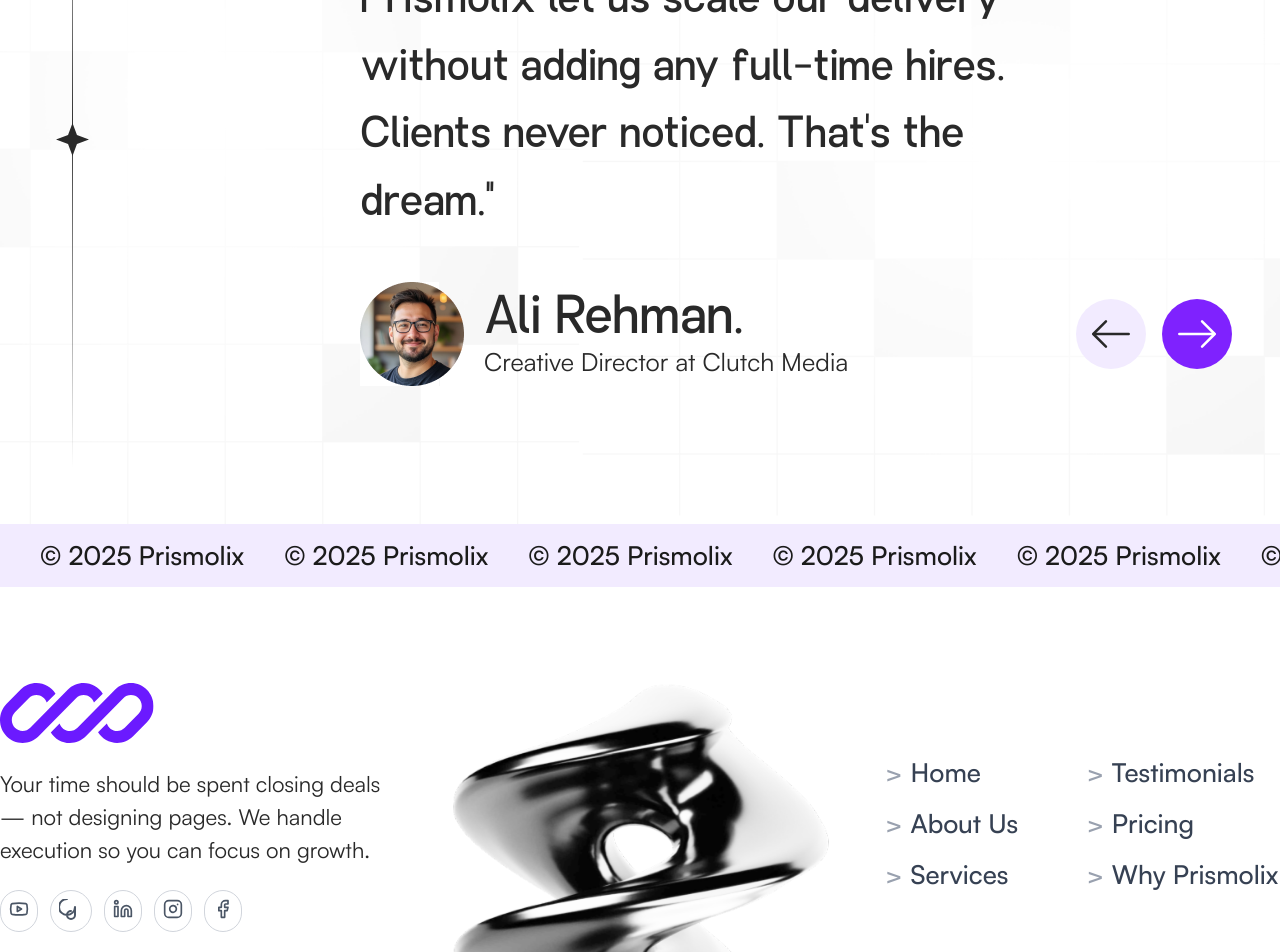
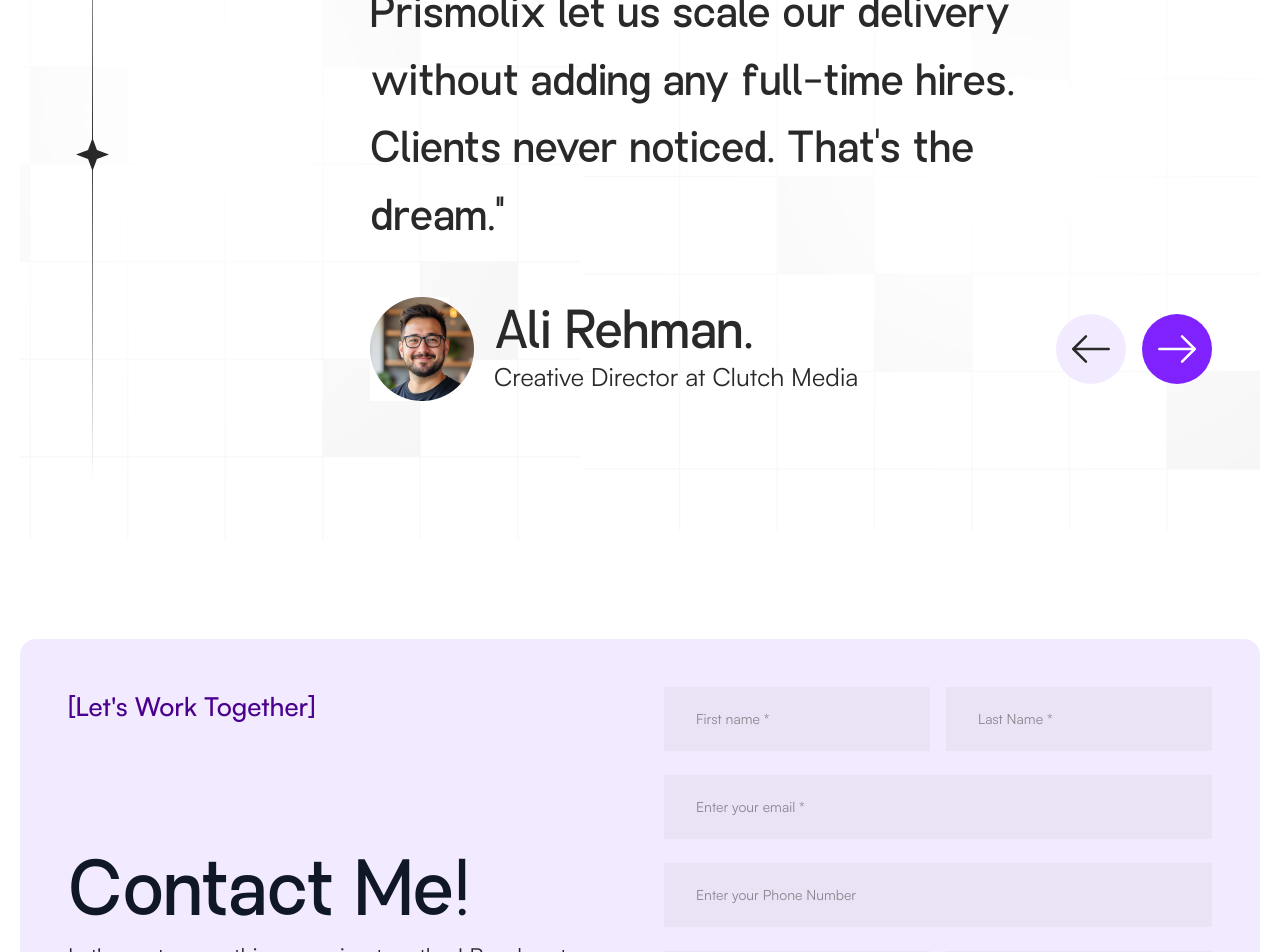
Before and after one commit to MuhammadShameel/Prismolix, a Next.js app: page / in a window 1280 px wide. Shown: the part 3812-4764 px from the top of the page. Built offline with nearby package versions, Linux system fonts and the light colour scheme.

Commit message:
Add ContactSection component with contact form and information; update Home page to include ContactSection

```diff
--- /dev/null
+++ b/app/components/ContactSection.jsx
@@ -0,0 +1,111 @@
+// components/ContactSection.jsx
+
+import React from "react";
+import { Phone, MapPin, Mail } from "lucide-react";
+
+const ContactSection = () => {
+  // Common style for all form inputs
+  const inputStyle =
+    "w-full bg-[#EAE3F5] px-[30px] py-5 text-sm border-2 border-transparent focus:border-violet-500 focus:outline-none transition-colors";
+
+  return (
+    <section className="lg:px-5 md:px-4 px-3 my-lg">
+      <div className="container mx-auto">
+        <div className="rounded-2xl bg-light-purple p-10 sm:p-12">
+          {/* Grid Container */}
+          <div className="grid grid-cols-1 lg:grid-cols-2 lg:gap-12">
+            {/* Left Column: Contact Info */}
+            <div className="flex flex-col justify-start">
+              <div className="lg:mb-[123px] ">
+                <span className="font-medium text-[26px] color-primary-dark">
+                  [Let's Work Together]
+                </span>
+              </div>
+              <div>
+                {" "}
+                <h2 className="text-4xl sm:text-5xl font-bold text-gray-900">
+                  Contact Me!
+                </h2>
+                <p className=" max-w-lg mt-2.5">
+                  Let's create something amazing together! Reach out, I'd love
+                  to hear about your project and ideas.
+                </p>
+                <div className="mt-12 space-y-4">
+                  <a
+                    href="tel:+12312341234"
+                    className="flex items-center gap-3 text-gray-800 hover:text-violet-600"
+                  >
+                    <Phone size={20} className="text-violet-500" />
+                    <span>+123 1234 1234</span>
+                  </a>
+                  <div className="flex items-center gap-3 text-gray-800">
+                    <MapPin size={20} className="text-violet-500" />
+                    <span>Bahria Town, Phase 8, Rawalpindi</span>
+                  </div>
+                  <a
+                    href="mailto:username@example.com"
+                    className="flex items-center gap-3 text-gray-800 hover:text-violet-600"
+                  >
+                    <Mail size={20} className="text-violet-500" />
+                    <span>username@example.com</span>
+                  </a>
+                </div>
+              </div>
+            </div>
+
+            {/* Right Column: Contact Form */}
+            <form className="flex flex-col gap-6">
+              <div className="grid grid-cols-1 sm:grid-cols-2 gap-4">
+                <input
+                  type="text"
+                  placeholder="First name *"
+                  className={inputStyle}
+                />
+                <input
+                  type="text"
+                  placeholder="Last Name *"
+                  className={inputStyle}
+                />
+              </div>
+              <input
+                type="email"
+                placeholder="Enter your email *"
+                className={inputStyle}
+              />
+              <input
+                type="tel"
+                placeholder="Enter your Phone Number"
+                className={inputStyle}
+              />
+              <div className="grid grid-cols-1 sm:grid-cols-2 gap-4">
+                <select className={inputStyle}>
+                  <option>Service You're looking for</option>
+                  <option>UI/UX Design</option>
+                  <option>Web Development</option>
+                  <option>App Development</option>
+                </select>
+                <input
+                  type="text"
+                  placeholder="Your Budget"
+                  className={inputStyle}
+                />
+              </div>
+              <textarea
+                placeholder="Your message here *"
+                rows={5}
+                className={`${inputStyle} resize-none`}
+              ></textarea>
+              <div className="flex justify-end">
+                <button type="submit" className="btn btn-primary">
+                  Submit now
+                </button>
+              </div>
+            </form>
+          </div>
+        </div>
+      </div>
+    </section>
+  );
+};
+
+export default ContactSection;
--- a/app/components/HeroSection.jsx
+++ b/app/components/HeroSection.jsx
@@ -10,7 +10,9 @@
       <div className="container mx-auto lg:px-5 md:px-4 px-3 relative z-10">
         <div className="lg:w-4/6 flex flex-col items-start gap-5">
           {/* Pre-heading */}
-          <p className="font-medium color-primary-dark">[Prismolix Agency]</p>
+          <p className="font-medium text-[26px] color-primary-dark">
+            [Prismolix Agency]
+          </p>
 
           {/* Main Heading with Highlighted Text */}
           <h1 className="font-bold tracking-tighter leading-[100%]">
--- a/app/components/Services.jsx
+++ b/app/components/Services.jsx
@@ -38,7 +38,9 @@
     <section className="lg:px-5 md:px-4 px-3 my-lg">
       <div className="container mx-auto">
         <div className="service-content flex flex-col items-center gap-5">
-          <span className="font-medium color-primary-dark">[Services]</span>
+          <span className="font-medium text-[26px] color-primary-dark">
+            [Services]
+          </span>
           <h2 className="leading-20 tracking-tight max-w-4xl">What We Build</h2>
           <p className="color-dark-cards-bg max-w-2xl text-center">
             Whether it’s a landing page sprint, a headless eCommerce build, or
--- a/app/components/Testimonial.jsx
+++ b/app/components/Testimonial.jsx
@@ -11,7 +11,7 @@
 
 const Testimonial = () => {
   return (
-    <section>
+    <section className="lg:px-5 md:px-4 px-3">
       <div className="container mx-auto">
         <div class="testimonial-bg relative flex flex-col md:flex-row p-4">
           <div className="absolute inset-0 z-[-1]">
@@ -25,7 +25,7 @@
           </div>
           <div class="md:w-1/4 p-10 flex">
             <Image src={Line} alt="" />
-            <span className="font-medium color-primary-dark">
+            <span className="font-medium text-[26px] color-primary-dark">
               [Testimonial]
             </span>
           </div>
--- a/app/page.js
+++ b/app/page.js
@@ -1,3 +1,4 @@
+import ContactSection from "./components/ContactSection";
 import HeroSection from "./components/HeroSection";
 import ProblemSolution from "./components/ProblemSolution";
 import Services from "./components/Services";
@@ -10,6 +11,7 @@
       <ProblemSolution />
       <Services />
       <Testimonial />
+      <ContactSection />
     </div>
   );
 }
```
